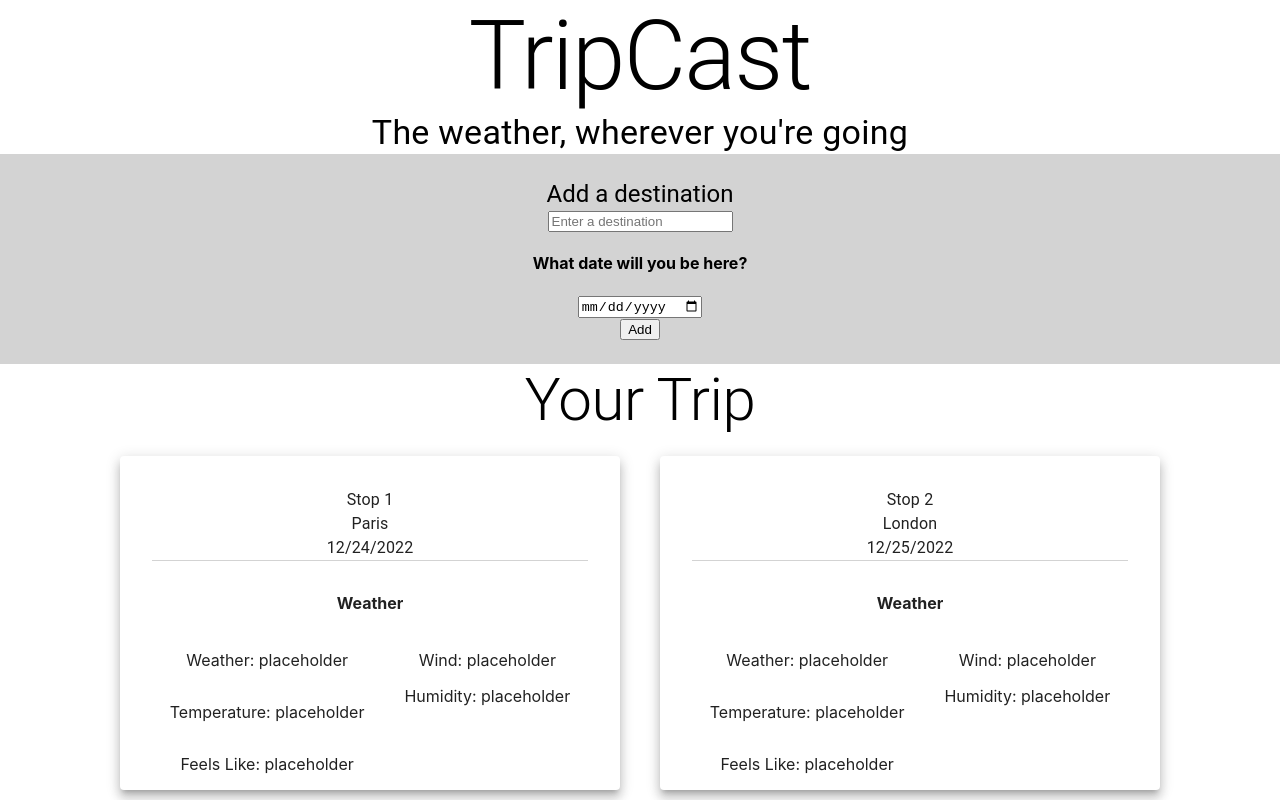
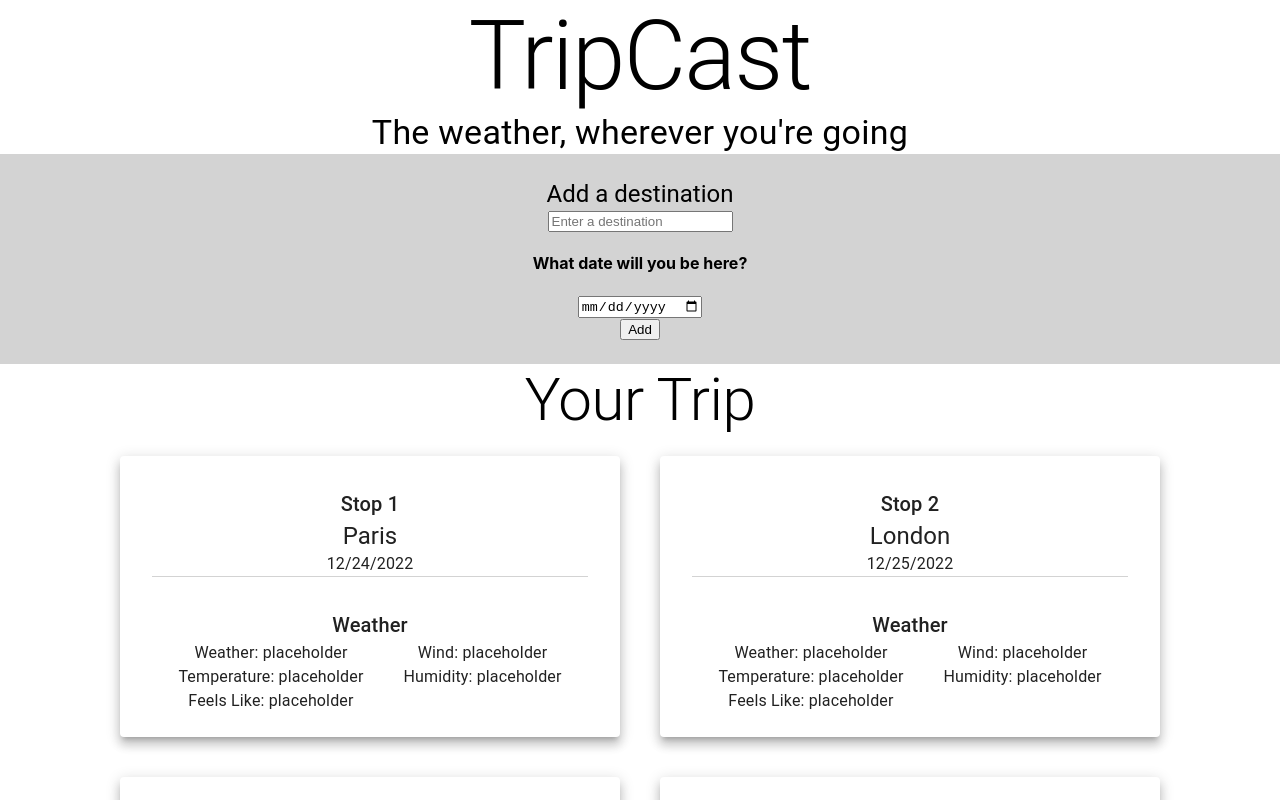
Before and after one commit to jordanwegener/multi-day-trip-weather, a React (Create React App) app: page / in a window 1280 px wide. Shown: the top 800 px of the page. Built offline with nearby package versions, Linux system fonts and the light colour scheme.

Commit message:
and again

```diff
--- a/src/components/DestinationCard.tsx
+++ b/src/components/DestinationCard.tsx
@@ -14,21 +14,21 @@ function DestinationCard({ destination }: { destination: Destination }) {
       }}
     >
       <Box borderBottom={"1px solid lightgrey"} margin={4}>
-        <Typography>Stop {destination.id}</Typography>
-        <Typography>{destination.name}</Typography>
+        <Typography variant={'h6'}>Stop {destination.id}</Typography>
+        <Typography variant={'h5'}>{destination.name}</Typography>
         <Typography>{destination.description}</Typography>
         <Typography>{destination.date.toLocaleDateString()}</Typography>
       </Box>
-      <h4>Weather</h4>
+      <Typography variant={'h6'}>Weather</Typography>
       <Box display={"flex"} flexDirection={"row"} justifyContent={"center"}>
         <Box display={"flex"} marginRight={5} flexDirection={"column"}>
-          <p>Weather: placeholder</p>
-          <p>Temperature: placeholder</p>
-          <p>Feels Like: placeholder</p>
+          <Typography>Weather: placeholder</Typography>
+          <Typography>Temperature: placeholder</Typography>
+          <Typography>Feels Like: placeholder</Typography>
         </Box>
-        <Box>
-          <p>Wind: placeholder</p>
-          <p>Humidity: placeholder</p>
+        <Box marginBottom={6}>
+          <Typography>Wind: placeholder</Typography>
+          <Typography>Humidity: placeholder</Typography>
         </Box>
       </Box>
     </Card>
```
